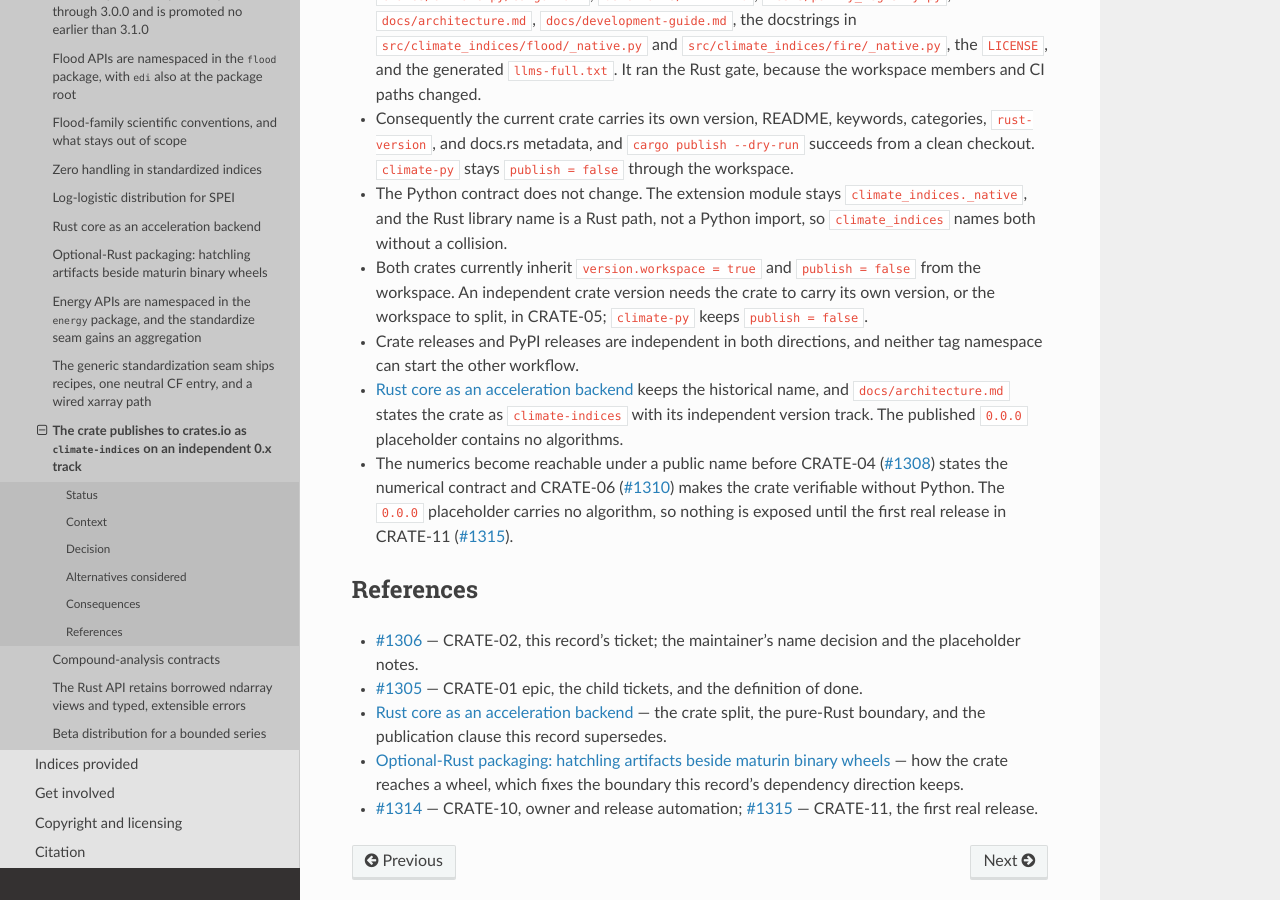
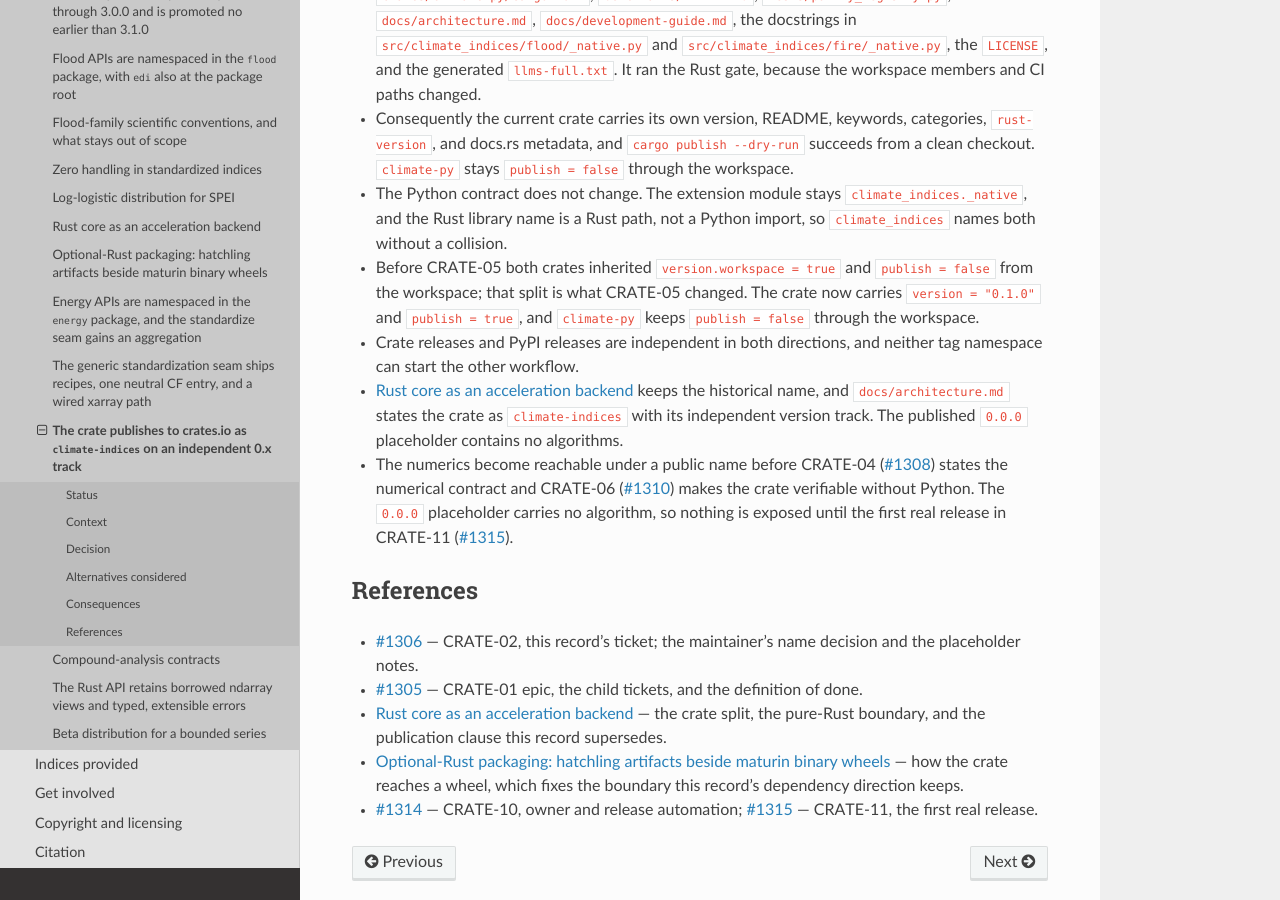
Before and after one commit to monocongo/climate_indices, a Sphinx documentation site: the page built from docs/adr/0021-climate-indices-crate-identity.md, in a window 1280 px wide and 900 px high, scrolled down 2329 px. Built offline with Sphinx 7.4.7 and the Read the Docs theme 3.1.0, drawn with Linux system fonts in a browser that asks for light colours.

Commit message:
docs(adr): separate the pre-rename manifest state from the current one
ADR-0021 still said both crates inherit `version.workspace = true` and
`publish = false`. After CRATE-05 that is false for `climate-indices`, which
carries `version = "0.1.0"` and `publish = true`. State the before and after
split so the record agrees with the manifests.

Finding: crf-a989877e0772d575
Review-Anchor: https://github.com/monocongo/climate_indices/pull/1403#pullrequestreview-5575658140

```diff
--- a/docs/adr/0021-climate-indices-crate-identity.md
+++ b/docs/adr/0021-climate-indices-crate-identity.md
@@ -111,9 +111,10 @@ ownership and cadence.
 - The Python contract does not change. The extension module stays
   `climate_indices._native`, and the Rust library name is a Rust path, not a Python import,
   so `climate_indices` names both without a collision.
-- Both crates currently inherit `version.workspace = true` and `publish = false` from the
-  workspace. An independent crate version needs the crate to carry its own version, or the
-  workspace to split, in CRATE-05; `climate-py` keeps `publish = false`.
+- Before CRATE-05 both crates inherited `version.workspace = true` and
+  `publish = false` from the workspace; that split is what CRATE-05 changed. The crate
+  now carries `version = "0.1.0"` and `publish = true`, and `climate-py` keeps
+  `publish = false` through the workspace.
 - Crate releases and PyPI releases are independent in both directions, and neither tag
   namespace can start the other workflow.
 - {doc}`0017-rust-core-acceleration-backend` keeps the historical name, and
```
